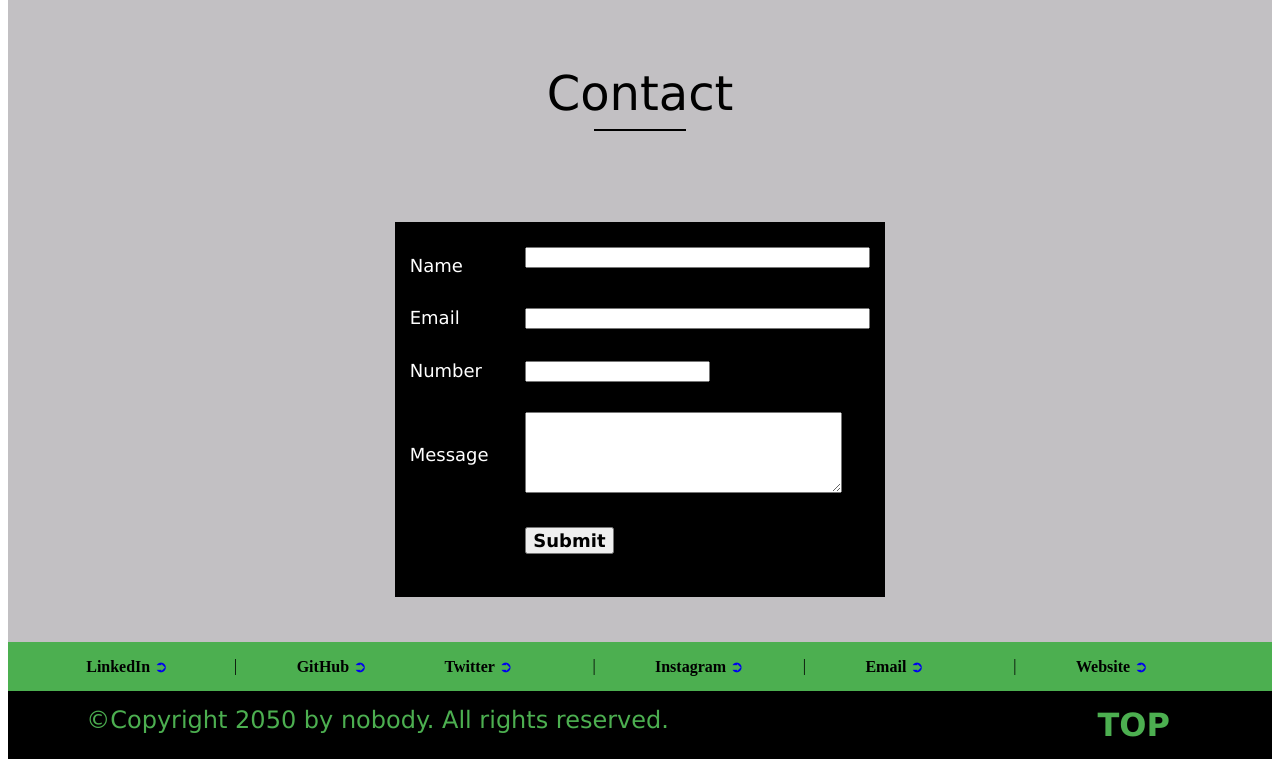
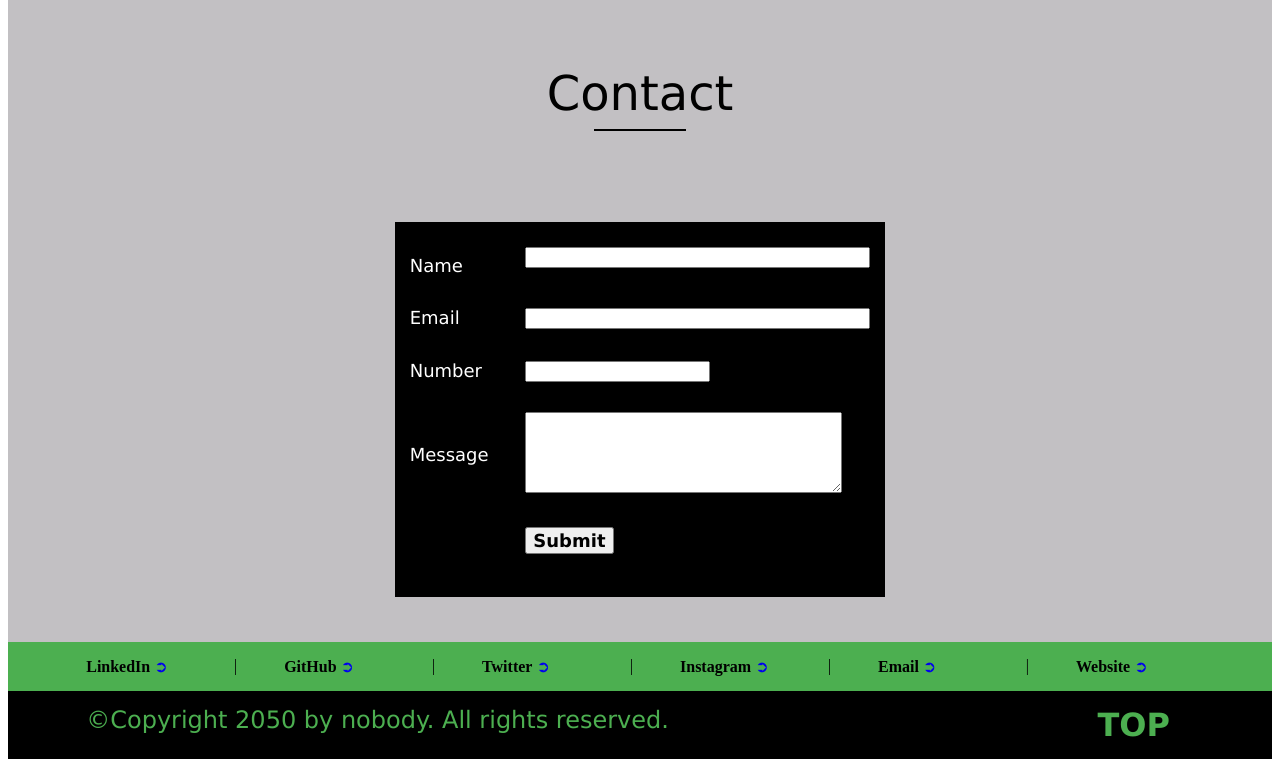
Before and after one commit to djmartin0055/easypage, a plain HTML site: page index.html in a window 1280 px wide. Shown: the part 1660-2427 px from the top of the page. Drawn offline with Linux system fonts and the light colour scheme.

Commit message:
Update index.html

```diff
--- a/index.html
+++ b/index.html
@@ -440,6 +440,10 @@
 							</a>
 						</td>
 
+						<td>
+							|
+						</td>
+
 						<td width="13%" valign="top">
 							<b>Twitter</b>
 							<a href="#" style="text-decoration:none">
```
